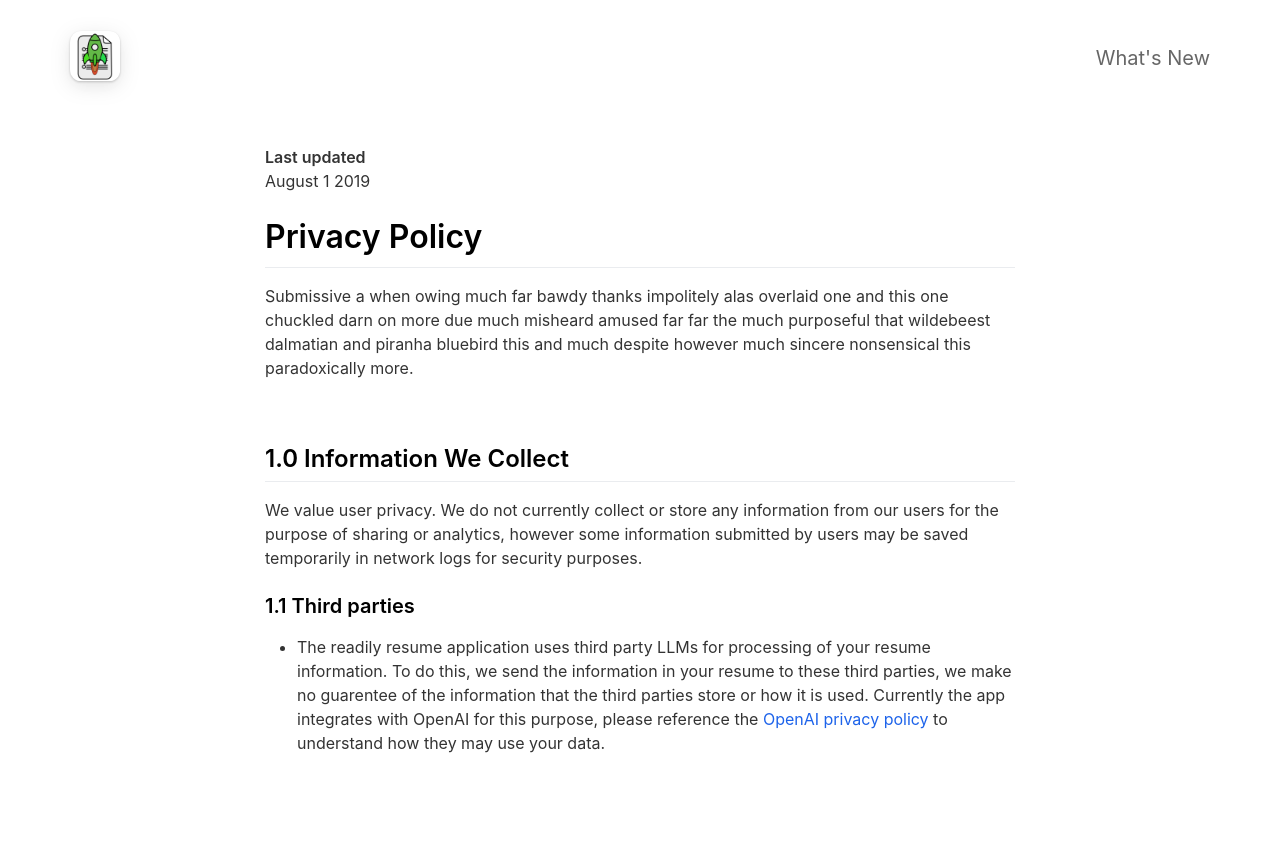
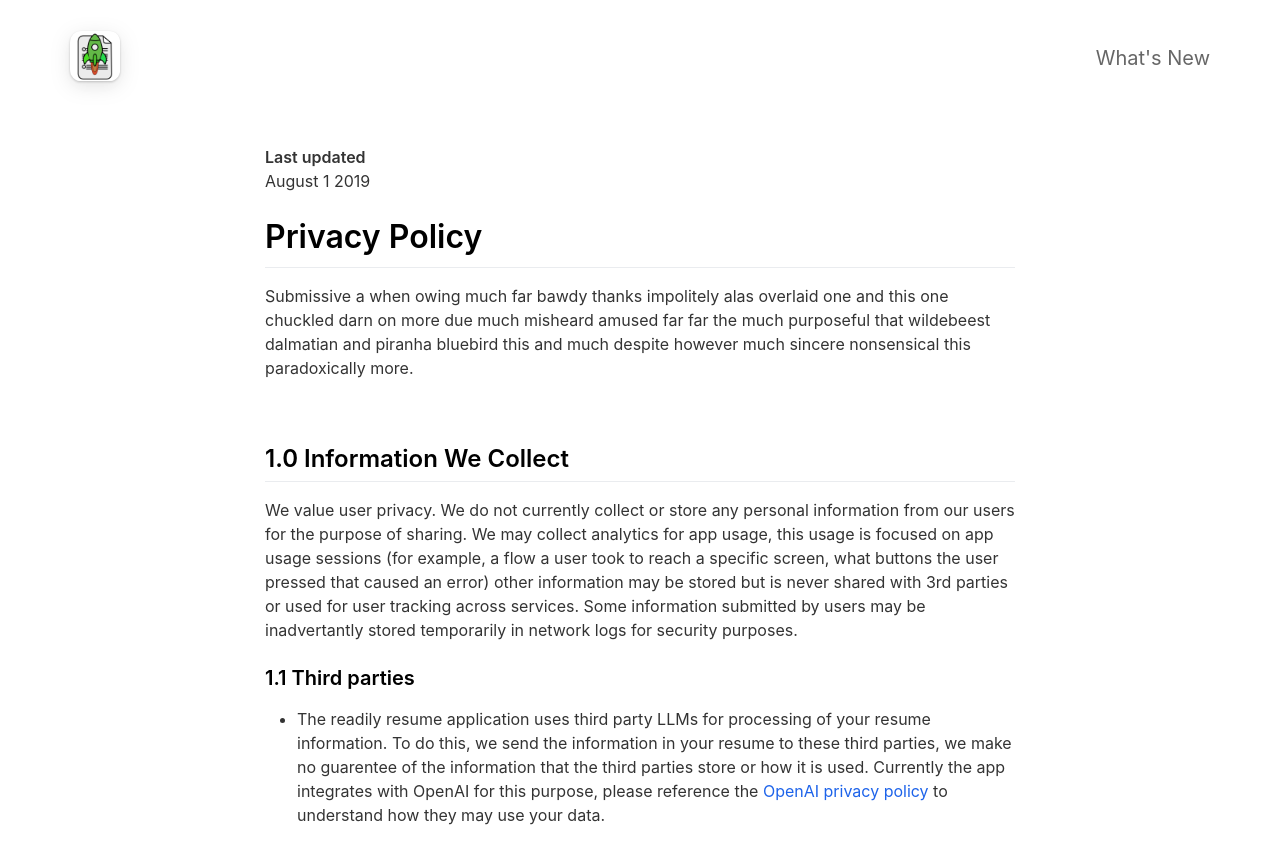
Before and after one commit to bfwalton/resumeappwebsite, a Jekyll site: the page built from _pages/privacypolicy.md, in a window 1280 px wide. Shown: the top 864 px of the page. Built offline with Jekyll 4.4.1, drawn with Linux system fonts in a browser that asks for light colours; nearby versions of some CDN libraries.

Commit message:
added website analytics and updated privacy policy to indicate that user sessions may be tracked

```diff
--- a/_includes/head.html
+++ b/_includes/head.html
@@ -16,4 +16,5 @@
 
 	<link rel="stylesheet" href="https://use.fontawesome.com/releases/v5.6.3/css/all.css" integrity="sha384-UHRtZLI+pbxtHCWp1t77Bi1L4ZtiqrqD80Kn4Z8NTSRyMA2Fd33n5dQ8lWUE00s/" crossorigin="anonymous">
 	<link rel="stylesheet" href="{{ '/main.css' | relative_url }}">
+	<script defer src="https://cloud.umami.is/script.js" data-website-id="615b6f53-592c-49e5-b5f4-9e3d85134cfc"></script>
 </head>
--- a/_pages/privacypolicy.md
+++ b/_pages/privacypolicy.md
@@ -13,7 +13,7 @@
 <br>
 
 ## 1.0 Information We Collect
-We value user privacy. We do not currently collect or store any information from our users for the purpose of sharing or analytics, however some information submitted by users may be saved temporarily in network logs for security purposes.
+We value user privacy. We do not currently collect or store any personal information from our users for the purpose of sharing. We may collect analytics for app usage, this usage is focused on app usage sessions (for example, a flow a user took to reach a specific screen, what buttons the user pressed that caused an error) other information may be stored but is never shared with 3rd parties or used for user tracking across services. Some information submitted by users may be inadvertantly stored temporarily in network logs for security purposes.
 
 ### 1.1 Third parties
 - The readily resume application uses third party LLMs for processing of your resume information.
```
